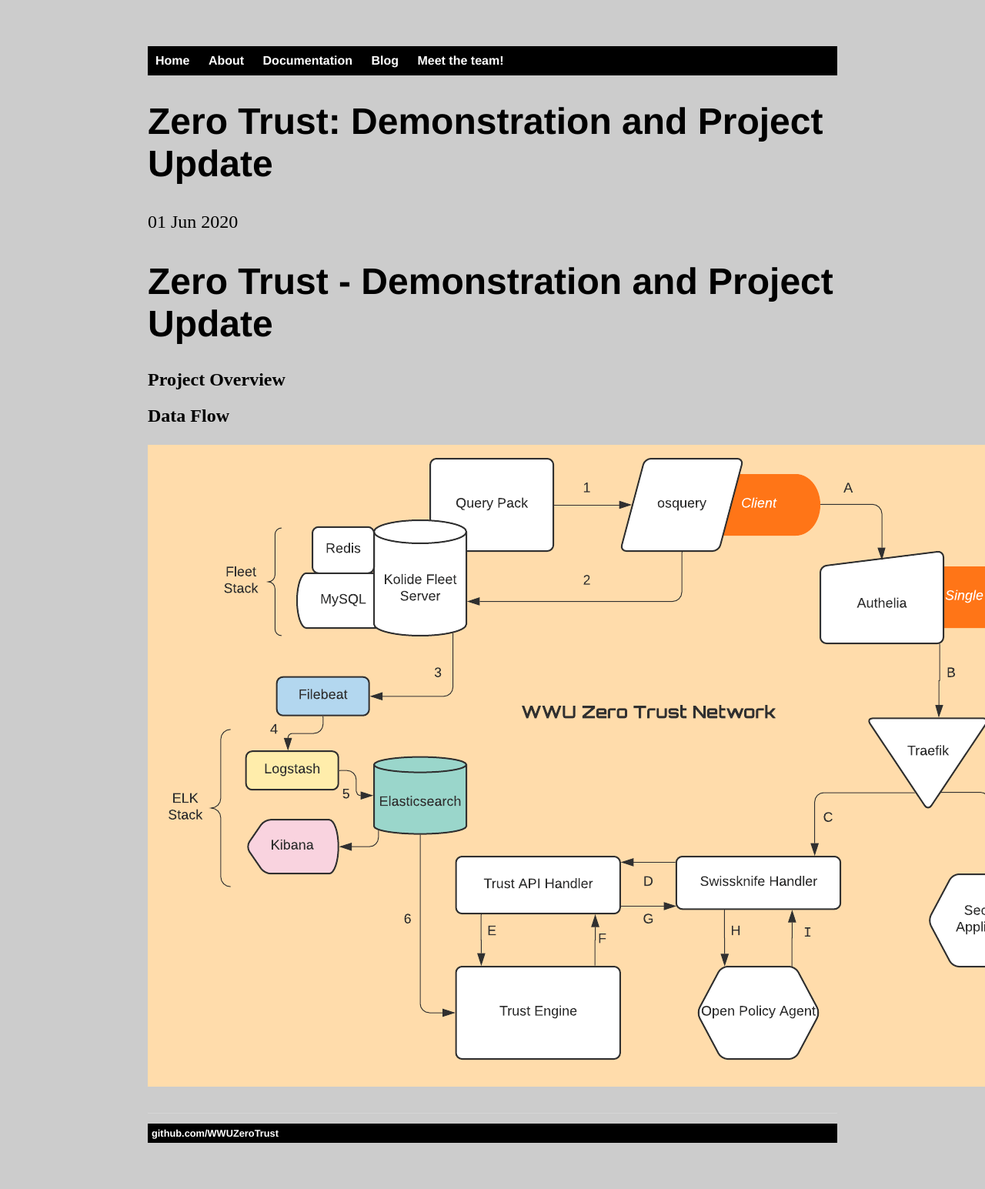
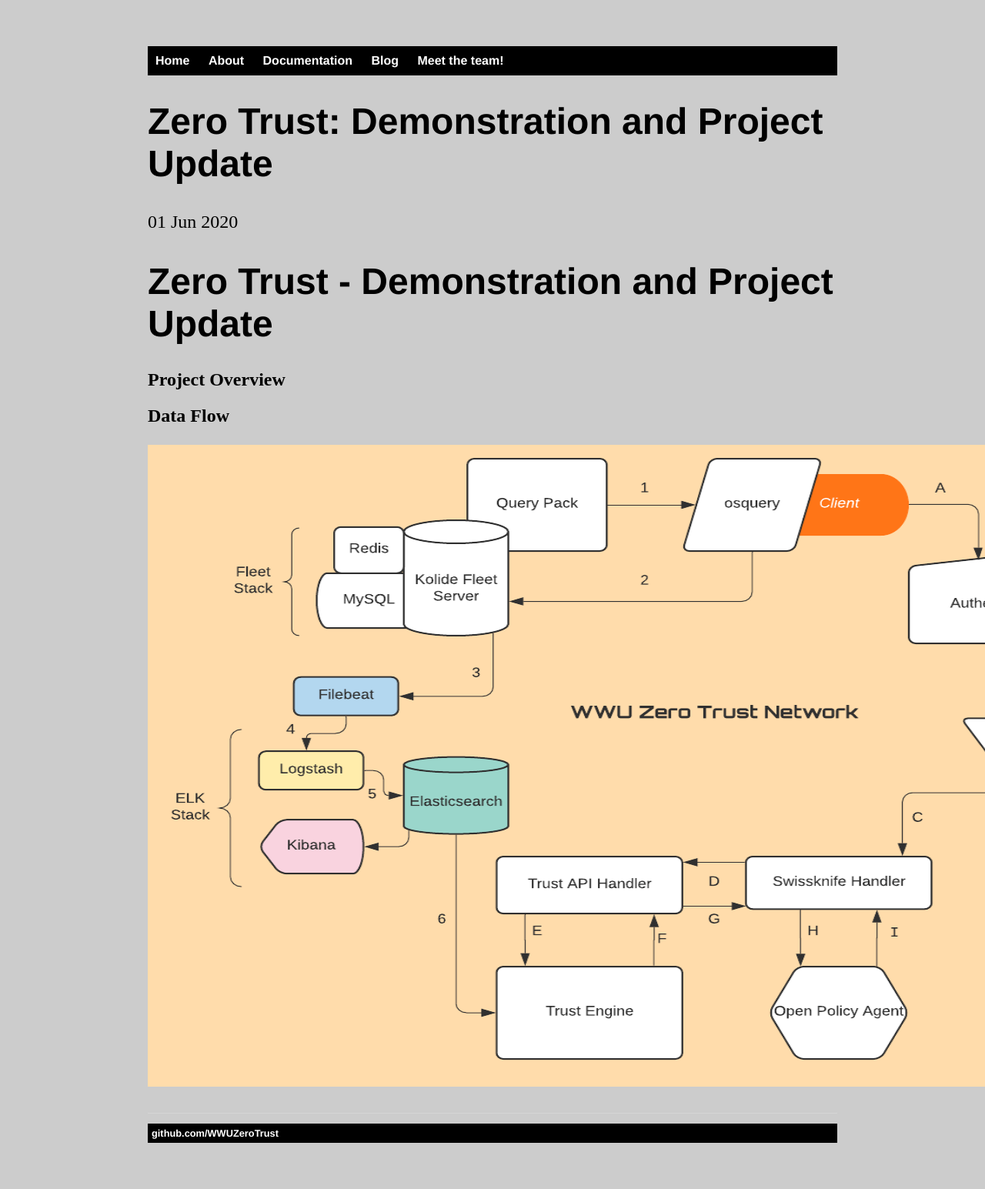
Before and after one commit to WWUZeroTrust/WWUZeroTrust.github.io, a Jekyll site: the page built from _posts/2020-06-1-End-of-Spring-Quarter.md, in a window 1280 px wide. Shown: the whole page at 77% size. Built offline with Jekyll 4.4.1, drawn with Linux system fonts in a browser that asks for light colours.

Commit message:
Update 2020-06-1-End-of-Spring-Quarter.md

```diff
--- a/_posts/2020-06-1-End-of-Spring-Quarter.md
+++ b/_posts/2020-06-1-End-of-Spring-Quarter.md
@@ -12,4 +12,4 @@
 
 ## Data Flow
 
-<img src="/image/Flowchart.png" alt="hi" class="inline" height="834" width="1414"/>
+<img src="/image/Flowchart.png" alt="hi" class="inline" height="834" width="1600"/>
```
